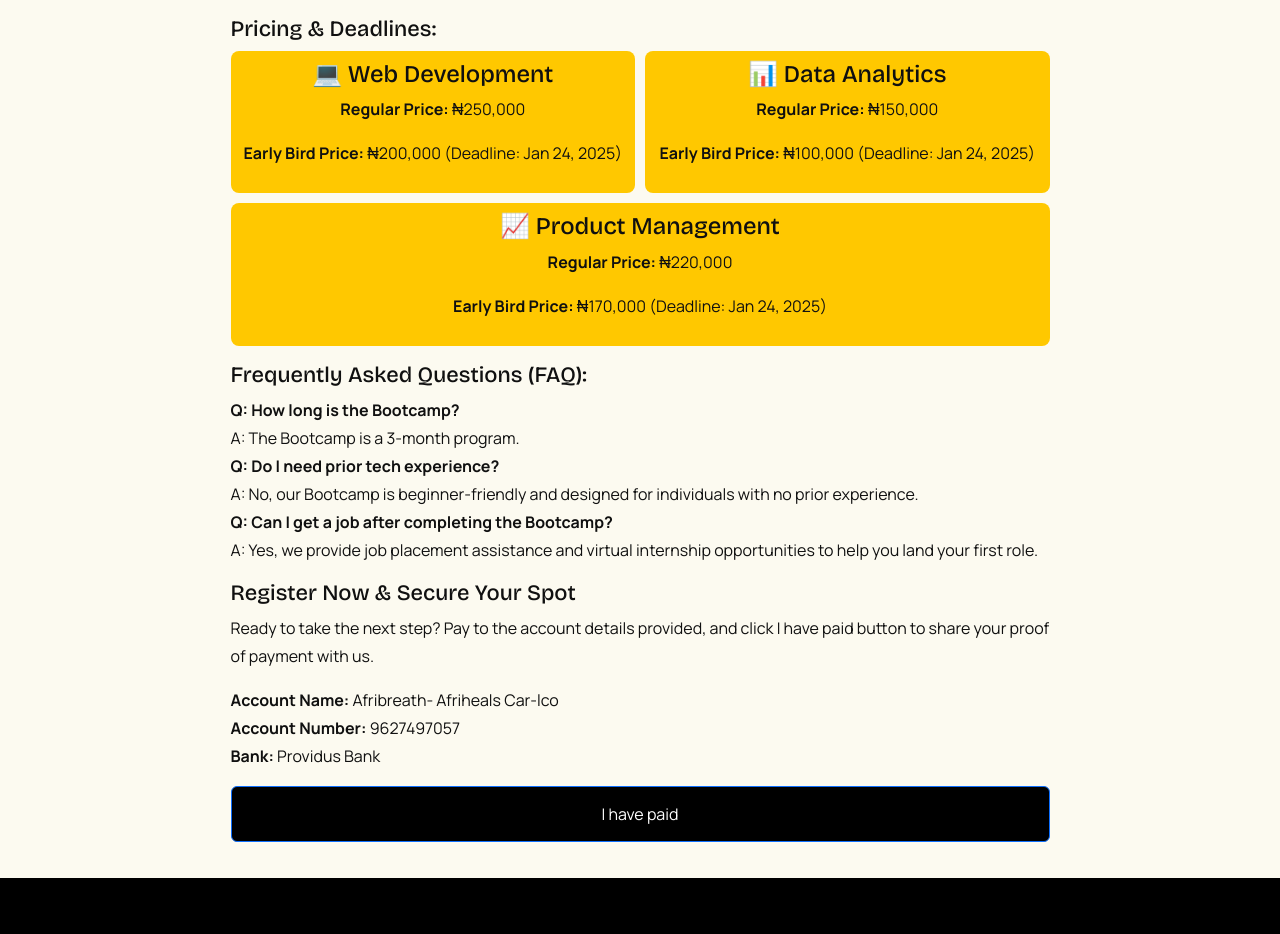
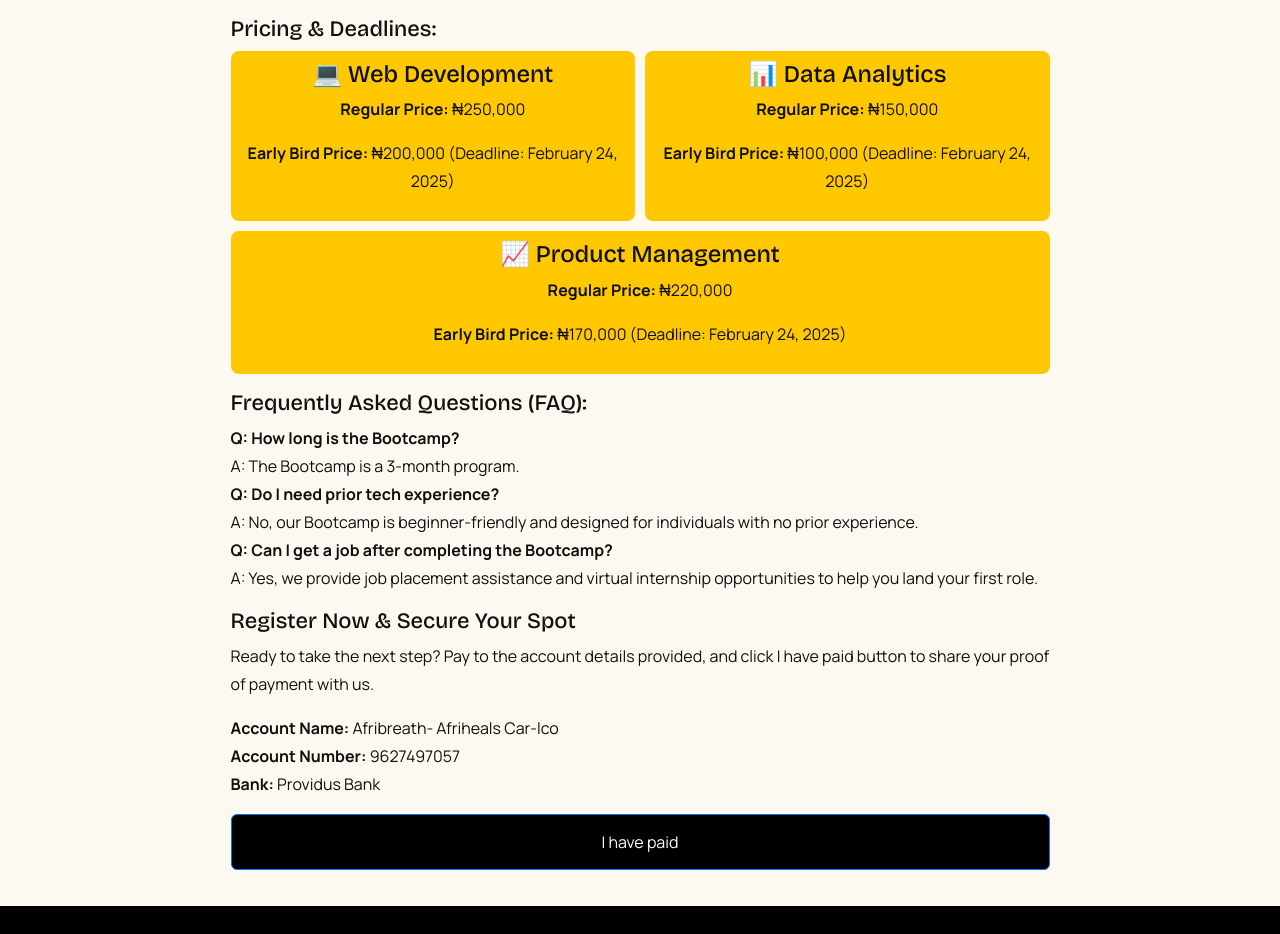
Before and after one commit to ThosynPax/afriheals-careers, a React (Vite) app: page /Bootcamps in a window 1280 px wide. Shown: the part 1660-2594 px from the top of the page. Built offline with nearby package versions, Linux system fonts and the light colour scheme.

Commit message:
updated ootcamp page

```diff
--- a/src/components/others/Bootcamps.tsx
+++ b/src/components/others/Bootcamps.tsx
@@ -124,17 +124,17 @@ const Bootcamps = () => {
                             <div className="pricing-card">
                                 <h4>💻 Web Development</h4>
                                 <p><strong>Regular Price:</strong> ₦250,000</p>
-                                <p><strong>Early Bird Price:</strong> ₦200,000 (Deadline: Jan 24, 2025)</p>
+                                <p><strong>Early Bird Price:</strong> ₦200,000 (Deadline: February 24, 2025)</p>
                             </div>
                             <div className="pricing-card">
                                 <h4>📊 Data Analytics</h4>
                                 <p><strong>Regular Price:</strong> ₦150,000</p>
-                                <p><strong>Early Bird Price:</strong> ₦100,000 (Deadline: Jan 24, 2025)</p>
+                                <p><strong>Early Bird Price:</strong> ₦100,000 (Deadline: February 24, 2025)</p>
                             </div>
                             <div className="pricing-card">
                                 <h4>📈 Product Management</h4>
                                 <p><strong>Regular Price:</strong> ₦220,000</p>
-                                <p><strong>Early Bird Price:</strong> ₦170,000 (Deadline: Jan 24, 2025)</p>
+                                <p><strong>Early Bird Price:</strong> ₦170,000 (Deadline: February 24, 2025)</p>
                             </div>
                         </div>
                     </SectionTitle.Description>
```
